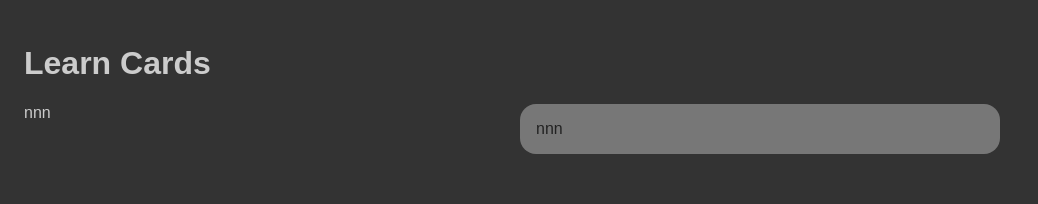
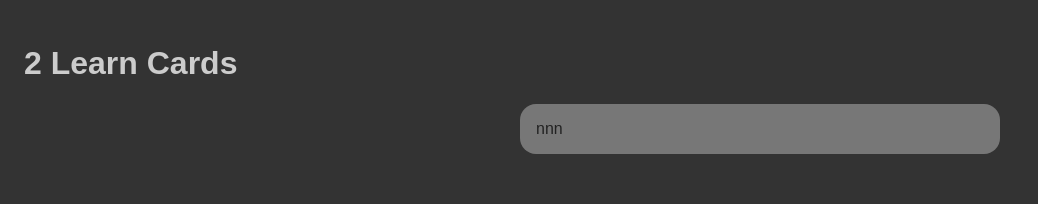
Before and after one commit to edwardtanguay/learncards, a React (Vite) app: page / in a window 1280 px wide. Shown: the top 204 px of the page, without its empty margins (0-1038 px from the left). Built offline with nearby package versions, Linux system fonts and the light colour scheme.

Commit message:
loading cards

```diff
--- a/src/App.tsx
+++ b/src/App.tsx
@@ -2,18 +2,23 @@ import { useStore } from './store';
 import { useRef, useEffect } from 'react';
 import './App.scss';
 import { ImportBox } from './components/ImportBox';
+import _learnCards from './data/learnCards.json';
 
 function App() {
 	const store = useStore((state) => state);
 	const techBookSearchRef = useRef<HTMLInputElement>(null);
 
+	useEffect(() => {
+		store.setLearnCards(_learnCards);
+	}, []);
+
 	return (
 		<div className="App">
-			<h1>Learn Cards</h1>
+			<h1>{store.learnCards.length} Learn Cards</h1>
 
 			<main>
 				<section className="controlArea">
-				nnn
+
 				</section>
 
 				<section className="dataArea">
--- /dev/null
+++ b/src/data/learnCards.json
@@ -0,0 +1,20 @@
+[
+	{
+		"category": "spanish",
+		"front": "the cost amounted to twelve pesos",
+		"back": "el gasto llegó a doce pesos",
+		"learned": false,
+		"timesTested": 0,
+		"whenLastTested": "",
+		"whenCreated": "2022-09-10 00:44:55"
+	},
+	{
+		"category": "spanish",
+		"front": "what a waste of energy",
+		"back": "qué gasto de energía",
+		"learned": false,
+		"timesTested": 0,
+		"whenLastTested": "",
+		"whenCreated": "2022-09-10 00:45:55"
+	}
+]
--- a/src/store.tsx
+++ b/src/store.tsx
@@ -6,6 +6,7 @@ interface ILearnCard {
 	front: string;
 	back: string;
 	learned: boolean;
+	timesTested: number;
 	whenLastTested: string;
 	whenCreated: string;
 }
```
